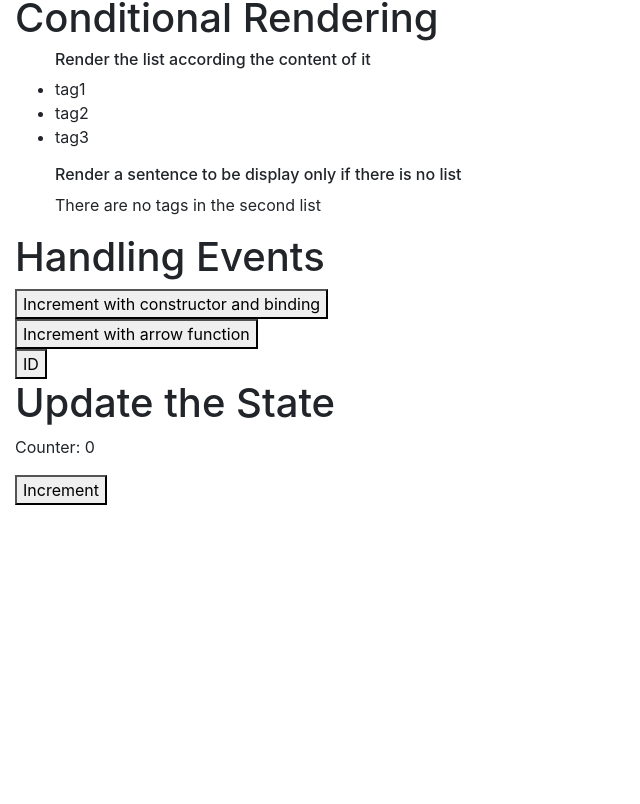
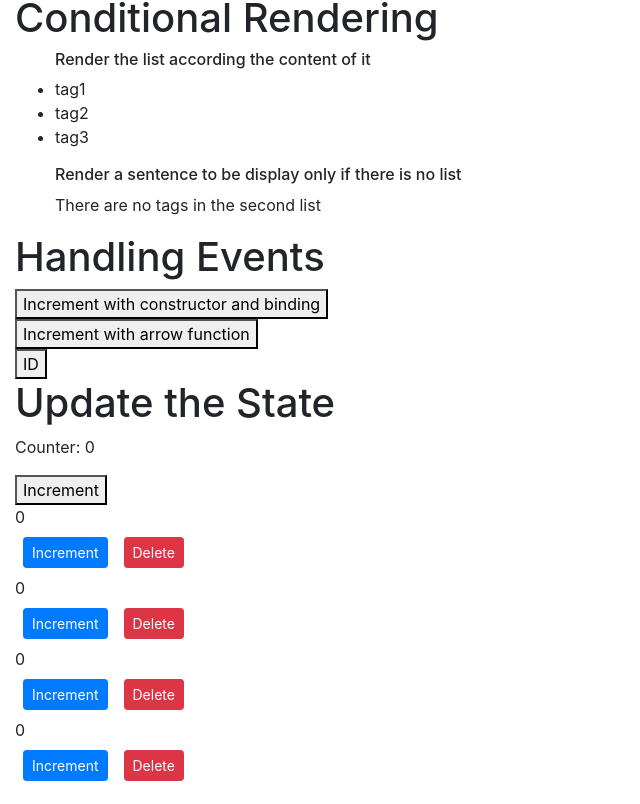
Before and after one commit to Andrea-Dispe/React-Course-Mosh_Madani, a React (Create React App) app: page / in a window 1280 px wide. Shown: the part 1715-2519 px from the top of the page, without its empty margins (0-640 px from the left). Before the commit the page ends 2235 px from the top, so only its background shows below. Built offline with nearby package versions, Linux system fonts and the light colour scheme.

Commit message:
Feat: added 2 components for practicing the life cycle phases and hooks

```diff
--- a/src/App.js
+++ b/src/App.js
@@ -6,6 +6,8 @@ import RenderingLists from "./components/RenderingLists";
 import ConditionalRendering from "./components/ConditionalRendering";
 import HandlingEvents from "./components/HandlingEvents";
 import UpdateState from "./components/UpdateState";
+import MountingPhase from "./components/MountingPhase";
+
 import "./App.css";
 
 
@@ -40,8 +42,8 @@ handleIncrement = (counter) => {
   counters[counterIndex] = {...counter};
   counters[counterIndex].value++;
   this.setState({ counters })
+};
 
-};
   render() {
     return (
       <>
@@ -53,6 +55,7 @@ handleIncrement = (counter) => {
           <ConditionalRendering />
           <HandlingEvents />
           <UpdateState />
+          <MountingPhase />
         </main>
       </>
     );
--- a/src/components/Counters.jsx
+++ b/src/components/Counters.jsx
@@ -2,23 +2,23 @@ import React, { Component } from "react";
 import Counter from "./Counter";
 
 class Counters extends Component {
-
   render() {
+    const {onDelete, onIncrement, counters, onReset} = this.props;
     return (
       <>
         <button
           className="btn btn-primary btn-sm m-2"
-          onClick={this.props.handleReset}
+          onClick={onReset}
         >
           Reset
         </button>
 
-        {this.props.counters.map((counter) => (
+        {counters.map((counter) => (
           <div key={counter.id} style={{ borderBottom: "3px solid black" }}>
             <Counter
               counter={counter}
-              onDelete={this.props.onDelete}
-              onIncrement={this.props.onIncrement}
+              onDelete={onDelete}
+              onIncrement={onIncrement}
             />
           </div>
         ))}
--- /dev/null
+++ b/src/components/MountingPhase.jsx
@@ -0,0 +1,65 @@
+import React, { Component } from "react";
+import UpdatingPhase from "./UpdatingPhase";
+class MountingPhase extends Component {
+  // LIFE CYCLE HOOKS
+  // in the mounting life cycle phase there are 3 main lifecycle hooks, constructor, render, componentDidMount
+  // The constructor is called once and it is the right place to initalize the properties in this class
+  // remember to pass the props to the constructor and to the super parent component.
+  state = {
+    boxes: [
+      { id: 1, value: 0 },
+      { id: 2, value: 0 },
+      { id: 3, value: 0 },
+      { id: 4, value: 0 },
+    ],
+  };
+
+  handleDelete = (id) => {
+    console.log("id is ", id);
+    console.log("the state is ", this.state);
+    const boxes = this.state.boxes.filter((box) => box.id !== id);
+    // in the setState remeber to pass the new array inside an object
+    this.setState({ boxes });
+  };
+
+  constructor(props) {
+    super(props);
+    console.log("MountingPhase - constructor");
+    // constructor is a good lace where to set the state from the passed props
+    // this.state = this.props;
+  }
+
+  // componentDidMount is called after the component is rendered in the DOM and it is the perfect place to make api calls
+  componentDidMount() {
+    console.log("MountingPhase - mounted");
+    // Ajax call
+    // this.setState({  })
+  }//ccc
+
+  // render is called after the constructor but before the componentDidMount
+  render() {
+    console.log("MountingPhase - rendered");
+    return (
+      <>
+        {this.state.boxes.map((b) => (
+          <UpdatingPhase
+            box={b}
+            key={b.id}
+            onIncrement={this.handleIncrement}
+            onDelete={this.handleDelete}
+          />
+        ))}
+      </>
+    );
+  }
+
+  handleIncrement = (box) => {
+      const boxes = [...this.state.boxes];
+      const boxIndex = boxes.indexOf(box);
+      boxes[boxIndex] = {...box};
+      boxes[boxIndex].value++;
+      this.setState({ boxes })
+  }
+}
+
+export default MountingPhase;
--- a/src/components/Navigation.jsx
+++ b/src/components/Navigation.jsx
@@ -1,6 +1,6 @@
 import React from "react";
 
-const NavBar = (props) => {
+const NavBar = ({counters}) => {
   return (
     <>
       <nav className="navbar navbar-light bg-light">
@@ -8,7 +8,7 @@ const NavBar = (props) => {
           Navbar
           <div>
             <p className="badge badge-pill badge-secondary">
-              There are {props.counters.length} Counters
+              There are {counters.length} Counters
             </p>
           </div>
         </a>
--- /dev/null
+++ b/src/components/UpdatingPhase.jsx
@@ -0,0 +1,38 @@
+import React, { Component } from "react";
+
+class UpdatingPhase extends Component {
+//componentDidUpdate is called after a component is updated which means we have new state or new props
+// we can compare the old state/props with the new ones and if there is a change we can make an Ajax request to get new data
+// componentDidUpdate takes 2 arguments, the first is the props, and the second one is the state
+componentDidUpdate(prevProps, prevState) {
+  // console.log('prevProps', prevProps);
+  // console.log(this.props)
+  // console.log('prevState', prevState)
+  if (prevProps.box.value !== this.props.box.value) {
+    // Ajax call and get new data from the server
+    console.log('counter.value is different')
+  }
+}
+
+componentWillUnmount() {
+  console.log(`Unmounting box number #${this.props.box.id}`)
+}
+
+  render() {
+    console.log('Updating Phase - Rendered');
+    return (
+      <>
+        <div>{this.props.box.value}</div>
+        <button
+          onClick={() => this.props.onIncrement(this.props.box)}
+          className="btn btn-primary btn-sm m-2"
+        >
+          Increment
+        </button>
+        <button className="btn btn-danger btn-sm m-2" onClick={() => this.props.onDelete(this.props.box.id)}>Delete</button>
+      </>
+    );
+  }
+}
+
+export default UpdatingPhase;
```
